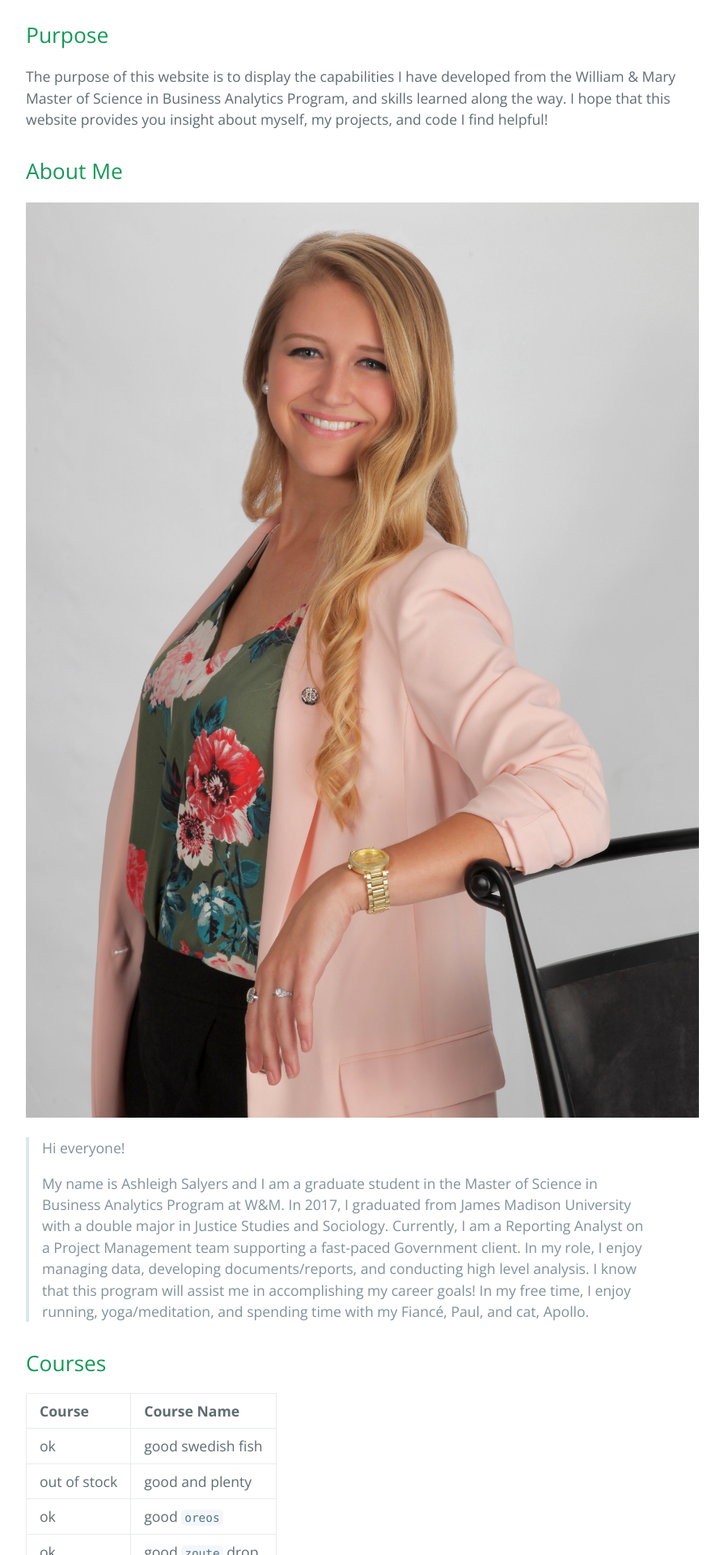
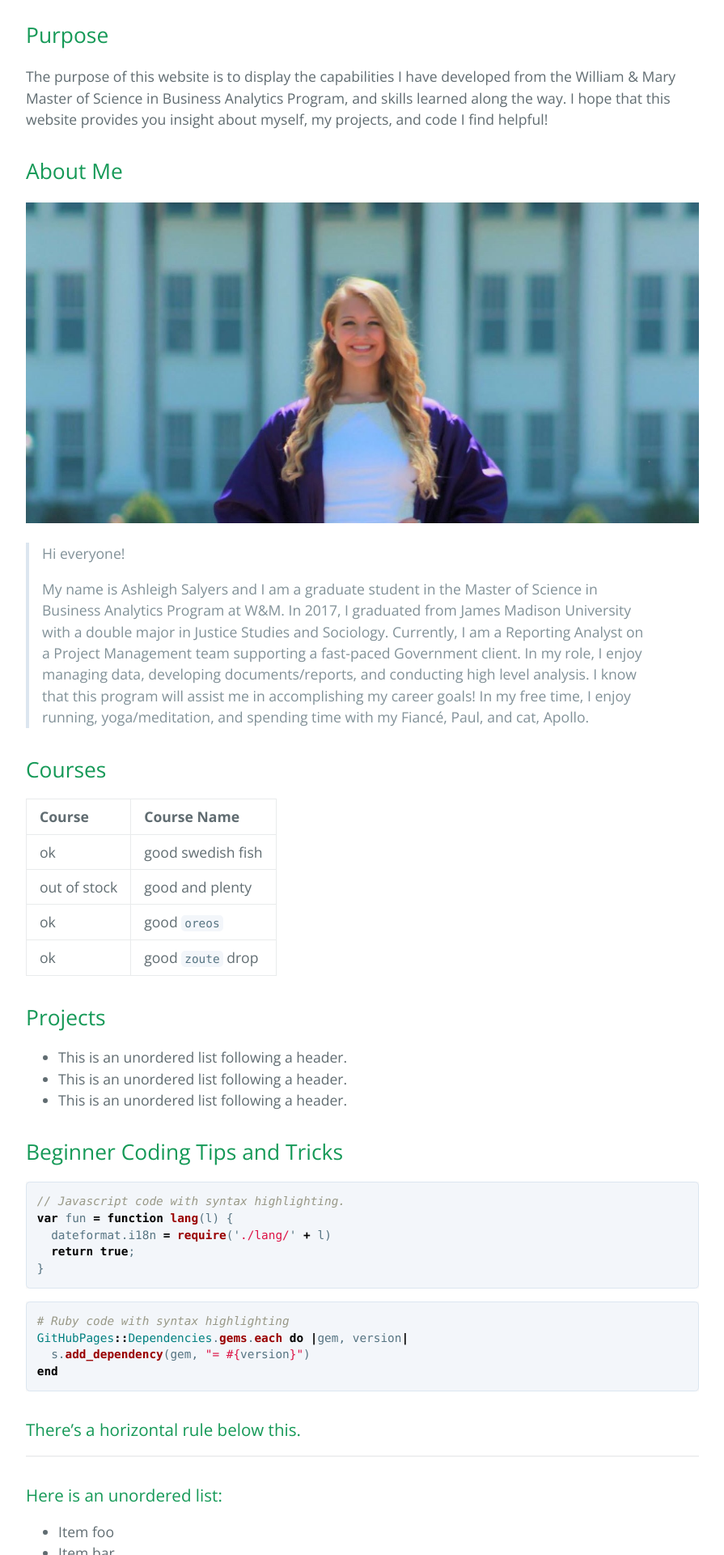
Before and after one commit to salyersashleigh/salyersashleigh.github.io, a Jekyll site: the page built from index.md, in a window 1280 px wide. Shown: the part 465-2385 px from the top of the page at 81% size, without its empty margins (192-1087 px from the left). Built offline with Jekyll 4.4.1, drawn with Linux system fonts in a browser that asks for light colours; our own code applies the rules of GitHub Pages for plain Markdown files.

Commit message:
Update index.md

```diff
--- a/index.md
+++ b/index.md
@@ -12,7 +12,7 @@ The purpose of this website is to display the capabilities I have developed from
 
 ## About Me
 
-![Me](\WMPICS\Ashleigh_Salyers.JPG)
+![Me](\WMPICS\A_Salyers.JPG)
 
 > Hi everyone!
 >
```
